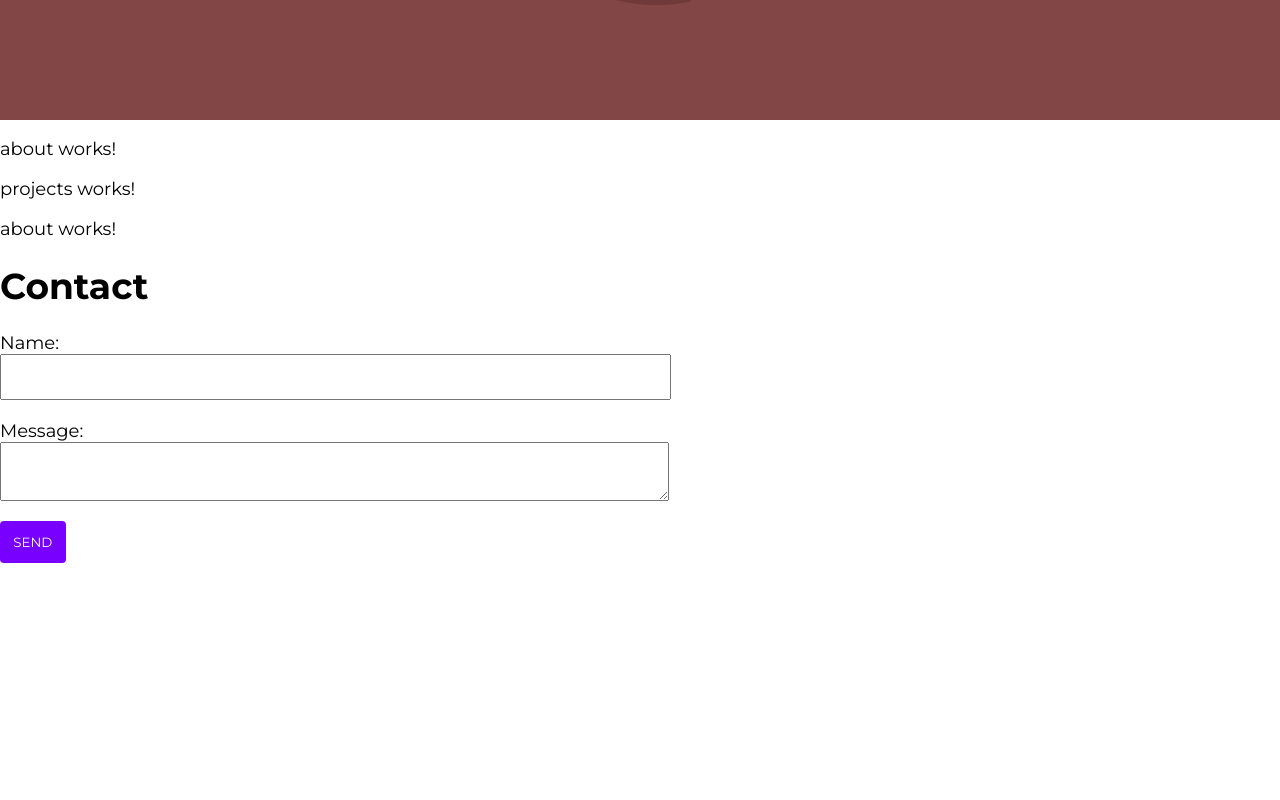
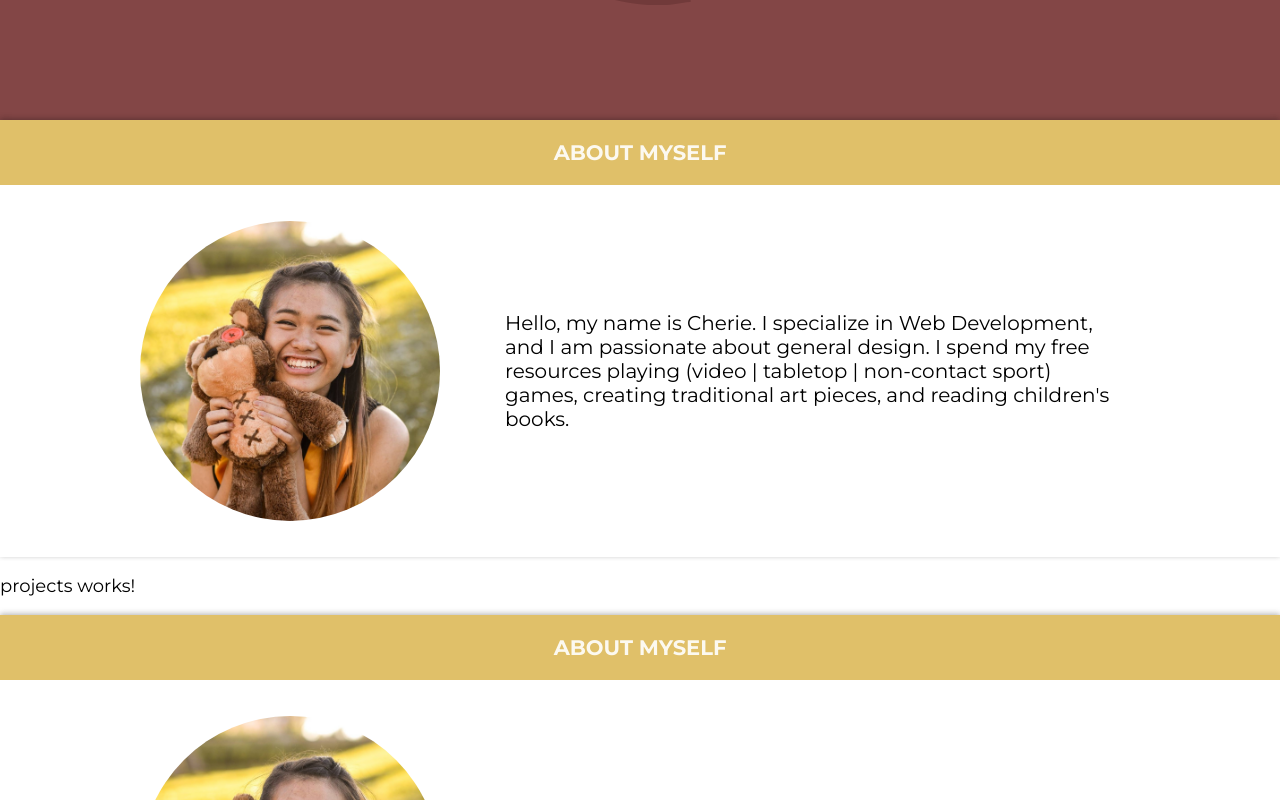
Before and after one commit to cheriejw/cheriejw.me, an Angular app: page /about in a window 1280 px wide. Shown: the part 480-1280 px from the top of the page. Before the commit the page ends 1043 px from the top, so only its background shows below. Built offline with nearby package versions, Linux system fonts and the light colour scheme.

Commit message:
About section content. Sorting through Jekyll CSS and configs. Added TODOS.

```diff
--- a/src/app/about/about.component.html
+++ b/src/app/about/about.component.html
@@ -1,3 +1,11 @@
-<p id="about">
-  about works!
-</p>
+<section id="about">
+  <h3>ABOUT MYSELF</h3>
+  <div class="contained-section">
+    <div class="avatar"></div>
+
+    <div class="blurb">
+      {{about.title}}
+      {{about.content}}
+    </div>
+  </div>
+</section>
--- /dev/null
+++ b/src/app/about/about.component.scss
@@ -0,0 +1,36 @@
+#about {
+  box-shadow: 0 -2px 7px rgba(0,0,0,0.1), 0 -1px 5px rgba(0,0,0,0.2);
+
+  h3 {
+    background-color: rgba(224,192,105,1);
+    color: rgba(255,255,255,0.9);
+    text-align: center;
+    padding: 20px;
+  }
+
+  div {
+    display: flex;
+    justify-content: space-between;
+    align-items: center;
+
+    .avatar {
+      width: 300px;
+      height: 300px;
+      border-radius: 50%;
+      display: inline-block;
+      background-image: url(/assets/img/face.jpg);
+      background-position: center center;
+      background-repeat: no-repeat;
+      background-size: 100%;
+      padding: 0;
+    }
+
+    .blurb {
+      width: 620px;
+      padding: 0 15px;
+      font-size: 20px;
+      text-align: left;
+      font-weight: 400;
+    }
+  }
+}
--- a/src/app/about/about.component.ts
+++ b/src/app/about/about.component.ts
@@ -1,15 +1,24 @@
 import { Component, OnInit } from '@angular/core';
+import { WritingStructure } from 'app/shared/models/writing-structure.model';
 
 @Component({
   selector: 'app-about',
   templateUrl: './about.component.html',
-  styleUrls: ['./about.component.css']
+  styleUrls: ['./about.component.scss']
 })
 export class AboutComponent implements OnInit {
+  about: WritingStructure;
 
-  constructor() { }
-
-  ngOnInit() {
+  constructor() {
+    this.about = {
+      title: 'Hello, my name is Cherie.',
+      subtitle: '',
+      content: `I specialize in Web Development, and I am passionate about general design.
+        I spend my free resources playing (video | tabletop | non-contact sport) games,
+        creating traditional art pieces, and reading children's books.`
+    };
   }
 
+  ngOnInit() { }
+
 }
--- /dev/null
+++ b/src/app/shared/models/writing-structure.model.ts
@@ -0,0 +1,5 @@
+export class WritingStructure {
+  title: string;
+  subtitle: string;
+  content: string;
+}
--- a/src/styles.scss
+++ b/src/styles.scss
@@ -26,8 +26,15 @@ a {
     }
 }
 
+h3 {
+  margin: 0;
+}
+
 section {
-    width: 80%;
-    margin: 0 auto;
-    padding: 2em;
+  padding: 0 0 2em;
 }
+
+.contained-section {
+  width: 1000px;
+  margin: 2em auto 0 auto;
+}
--- a/tsconfig.json
+++ b/tsconfig.json
@@ -1,7 +1,7 @@
 {
   "compileOnSave": false,
   "compilerOptions": {
-    "baseUrl": "./",
+    "baseUrl": "./src",
     "outDir": "./dist/out-tsc",
     "sourceMap": true,
     "declaration": false,
```
Also changed, not shown: src/app/shared/styles/index.scss (added), src/assets/img/face.jpg (added), 1 other file (tests, documents, lock files or other folders).
